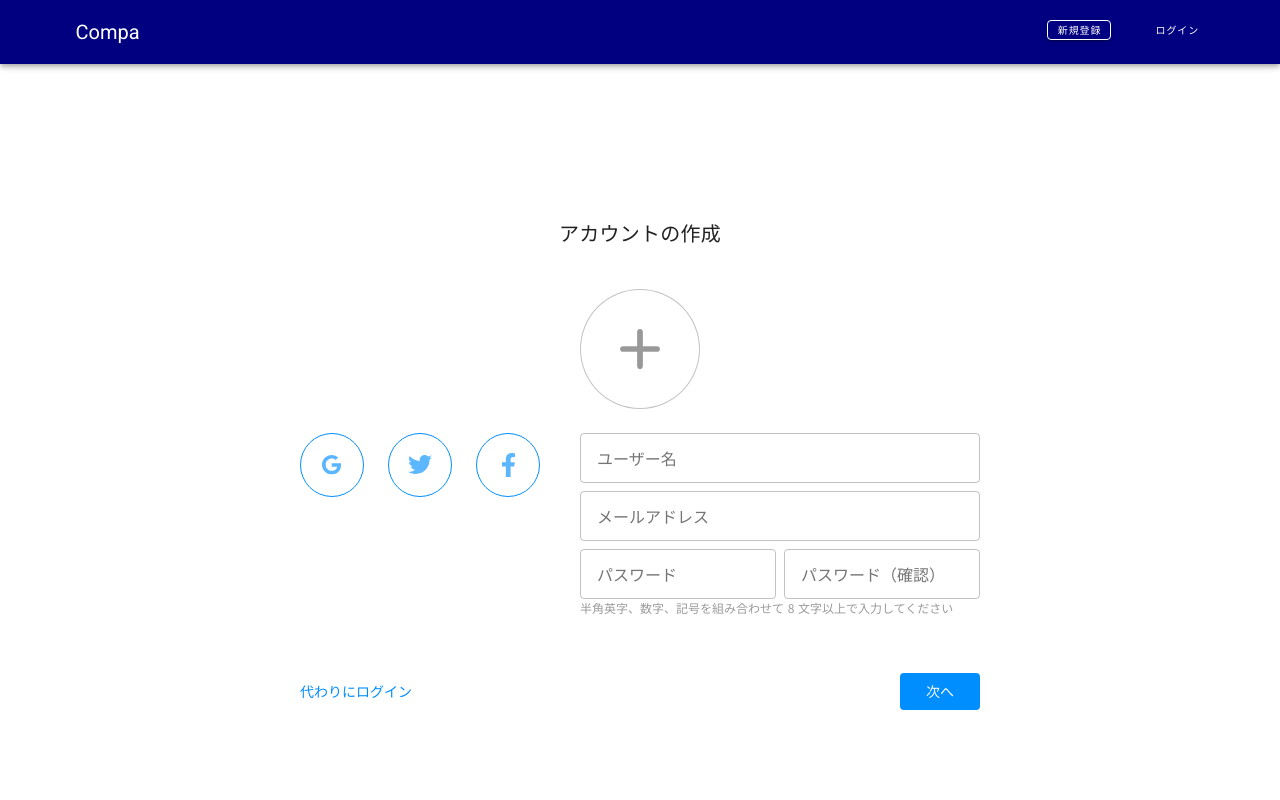
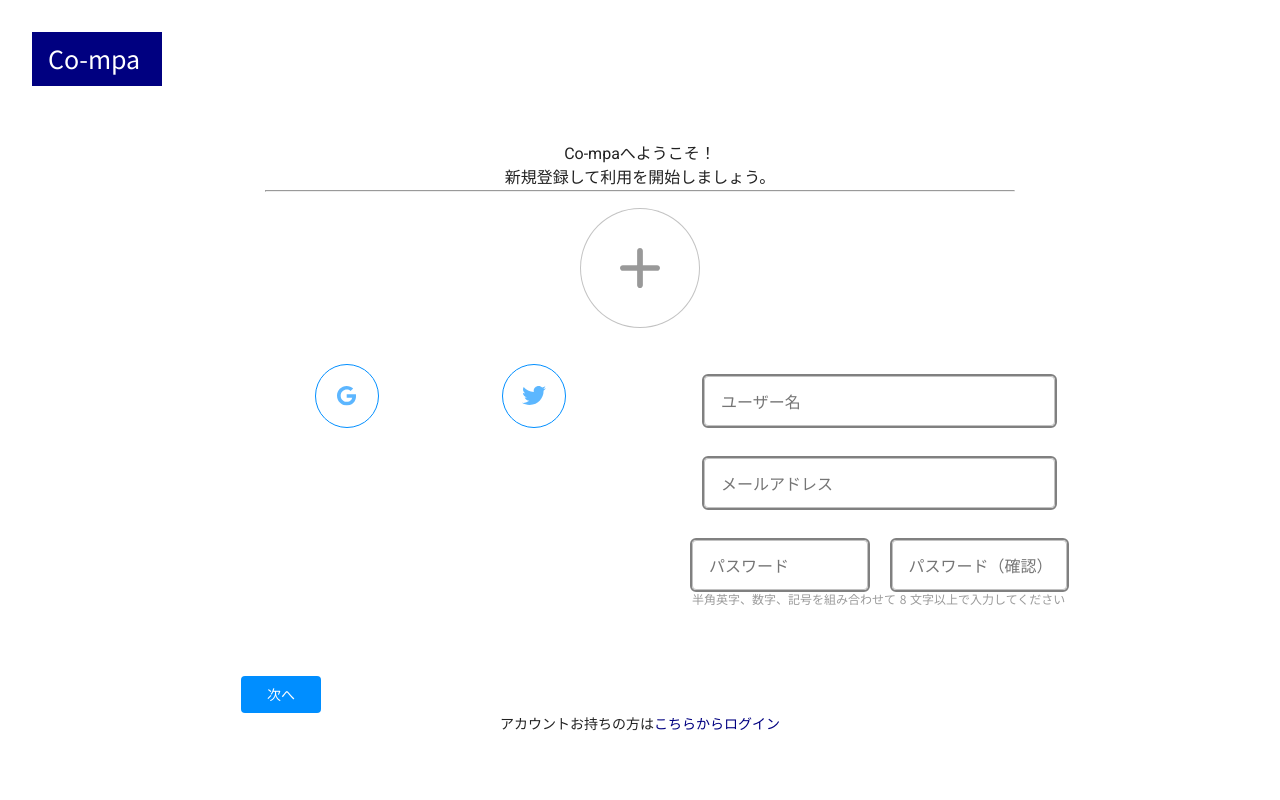
Before and after one commit to intron0113/compa-web, a Nuxt app: page /auth/register in a window 1280 px wide. Shown: the top 800 px of the page. Built offline with nearby package versions, Linux system fonts and the light colour scheme.

Commit message:
dev-3-25

```diff
--- a/components/molecules/FormItemInput.vue
+++ b/components/molecules/FormItemInput.vue
@@ -33,6 +33,7 @@ export default {
 <style lang="scss" scoped>
 .form-item-input {
   > .input {
+    outline: solid 2px gray;
     width: 100%;
     padding: 12px 16px;
     font-size: 16px;
--- a/components/organisms/FormRegisterProfile.vue
+++ b/components/organisms/FormRegisterProfile.vue
@@ -1,29 +1,37 @@
 <template>
+  <v-row justify="center">
     <form class="form form-register-profile" @submit.prevent>
       <FormItemIcon :img="postData.thumbnail" type="file" @change="changeImg" />
       <div class="content">
-      <div class="sns">
+        <div class="sns col-sm-6">
           <IconBrand item-status="google" @click="loginGoogle" />
           <IconBrand item-status="twitter" @click="loginTwitter" />
-        <IconBrand item-status="facebook" @click="loginFacebook" />
         </div>
-      <div class="form">
-        <FormItemInput v-model="name" placeholder="ユーザー名" type="text" />
+        <div class="form col-sm-6">
+          <FormItemInput
+            v-model="name"
+            class="col-sm-12"
+            placeholder="ユーザー名"
+            type="text"
+          />
           <FormItemInput
             v-model="email"
+            class="col-sm-12"
             required
             placeholder="メールアドレス"
             type="email"
           />
           <div class="input">
-          <div class="input">
+            <div class="row input">
               <FormItemInput
+                class="col-lg-6 col-sm-12"
                 v-model="password"
                 required
                 placeholder="パスワード"
                 type="password"
               />
               <FormItemInput
+                class="col-lg-6 col-sm-12"
                 v-model="passwordCheck"
                 required
                 placeholder="パスワード（確認）"
@@ -37,10 +45,11 @@
         </div>
       </div>
       <div class="button">
-      <nuxt-link to="/login" class="link">代わりにログイン</nuxt-link>
+        <!-- <nuxt-link to="/auth/login" class="link">ログイン</nuxt-link> -->
         <FormItemButton type="submit" label="次へ" @click="register" />
       </div>
     </form>
+  </v-row>
 </template>
 
 <script>
@@ -105,7 +114,7 @@ export default {
 
     > .sns {
       display: flex;
-      justify-content: space-between;
+      justify-content: space-around;
       width: 240px;
       margin-right: 40px;
 
--- a/pages/auth/register.vue
+++ b/pages/auth/register.vue
@@ -1,14 +1,45 @@
 <template>
-  <div class="page register">
+  <v-container>
+    <!-- <div class="page register">
     <div class="form">
       <p class="title">アカウントの作成</p>
       <FormRegisterProfile />
     </div>
-  </div>
+  </div> -->
+
+    <v-row justify="center">
+      <v-col
+        class="
+          col-lg-8
+          col-lg-offset-2
+          col-md-8
+          col-md-offset-2
+          col-sm-10
+          col-sm-offset-1
+        "
+      >
+        <div>
+          <div class="text-center">Co-mpaへようこそ！</div>
+          <div class="text-center">新規登録して利用を開始しましょう。</div>
+        </div>
+        <hr class="mb-10" />
+        <div class="row">
+          <FormRegisterProfile />
+        </div>
+      </v-col>
+      <v-col cols="12">
+        <p class="text-center">
+          アカウントお持ちの方は<a href="/auth/login">こちらからログイン</a>
+        </p>
+      </v-col>
+    </v-row>
+  </v-container>
 </template>
 
 <script>
-export default {};
+export default {
+  layout: "plain",
+};
 </script>
 
 <style lang="scss" scoped>
```
Also changed, not shown: layouts/plain.vue (renamed from layouts/layouts/plain.vue). Lines whose indentation alone changed are shown as unchanged.
